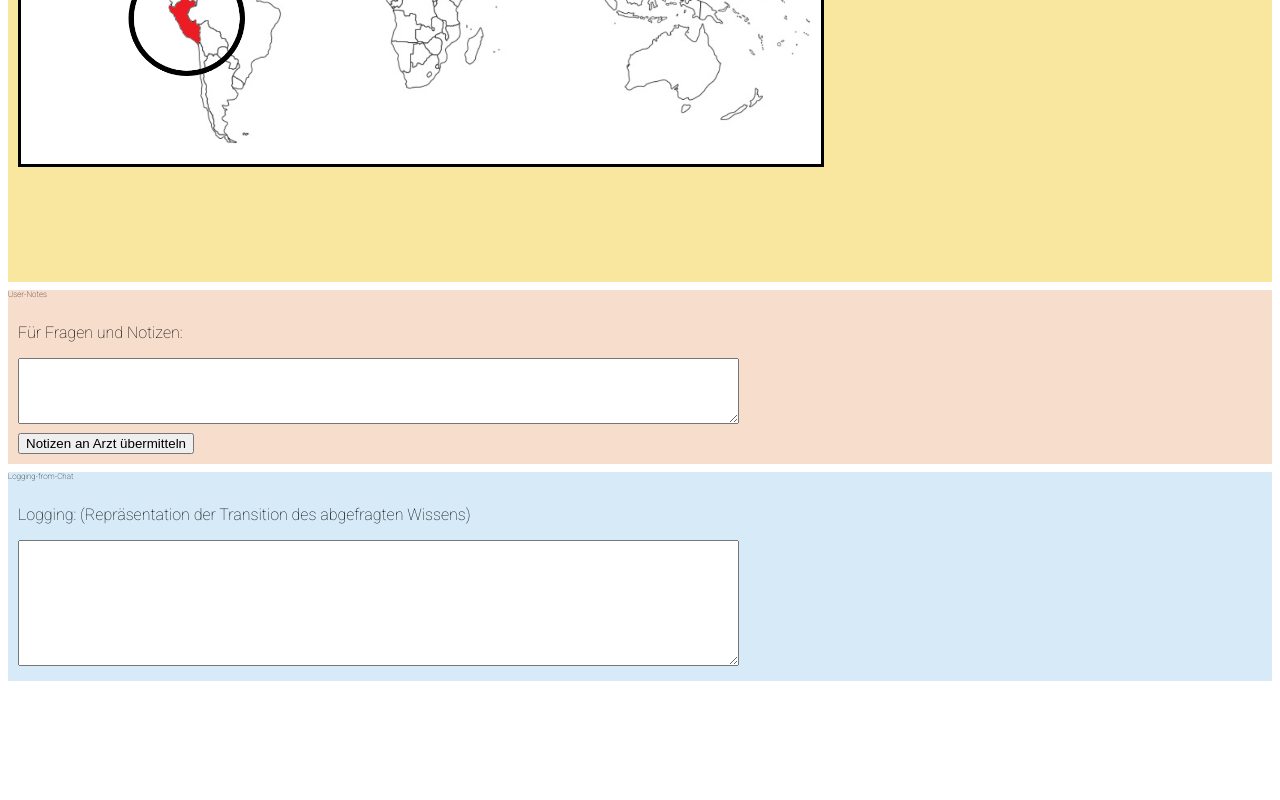
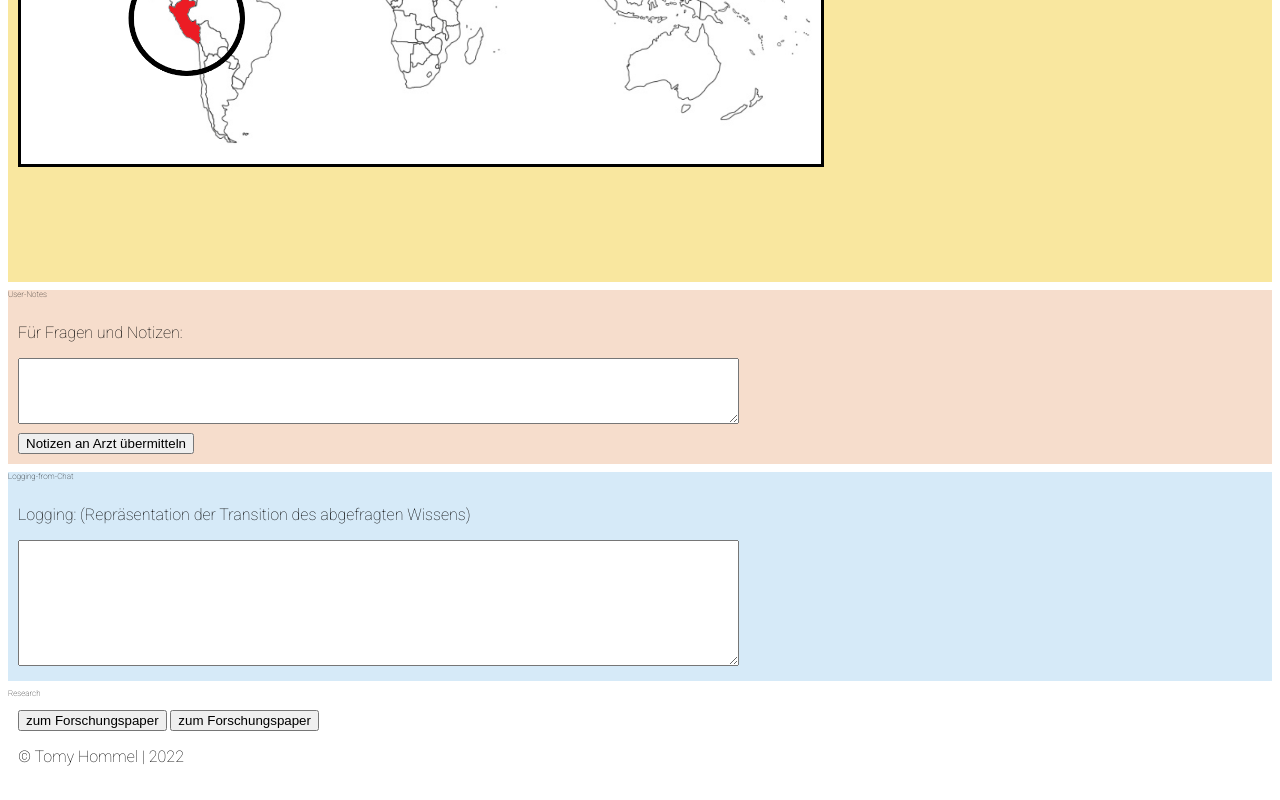
Before and after one commit to tomytud/travel-medical-chat-consultant, a plain HTML site: page index.html in a window 1280 px wide. Shown: the part 471-1271 px from the top of the page. Before the commit the page ends 1160 px from the top, so only its background shows below. Drawn offline with nearby package versions, Linux system fonts and the light colour scheme.

Commit message:
doku an footer

```diff
--- a/css/custom.css
+++ b/css/custom.css
@@ -71,3 +71,6 @@ background-color:  #f6ddcc ;
 .logging-top{
 background-color: #d6eaf8;
 }
+
+.research-top{
+}
--- a/index.html
+++ b/index.html
@@ -88,5 +88,16 @@
     </div>
 </div>
 
+<div class="research-top">
+    <p class="top" >Research</p>
+    <div class="content">
+        <button onclick=" window.open('https://link.springer.com/article/10.1365/s40702-022-00927-z', '_blank'); return false;" type="button">
+            zum Forschungspaper</button>
+        <button onclick=" window.open('https://tomytud.github.io/travel-medical-chat-consultant/doku/Dokumentation_Prototyp_Webbasierter_Chat_Assistent.pdf', '_blank'); return false;" type="button">
+            zum Forschungspaper</button>
+        <p>© Tomy Hommel | 2022</p>
+    </div>
+</div>
+
 </body>
 </html>
```
Also changed, not shown: doku/dialogflow_guick-reply-button/checklist.txt (renamed from doku/checklist.txt), doku/dialogflow_guick-reply-button/experience.txt (renamed from doku/experience.txt), doku/dialogflow_guick-reply-button/yes_no.txt (renamed from doku/yes_no.txt), 1 other file.
